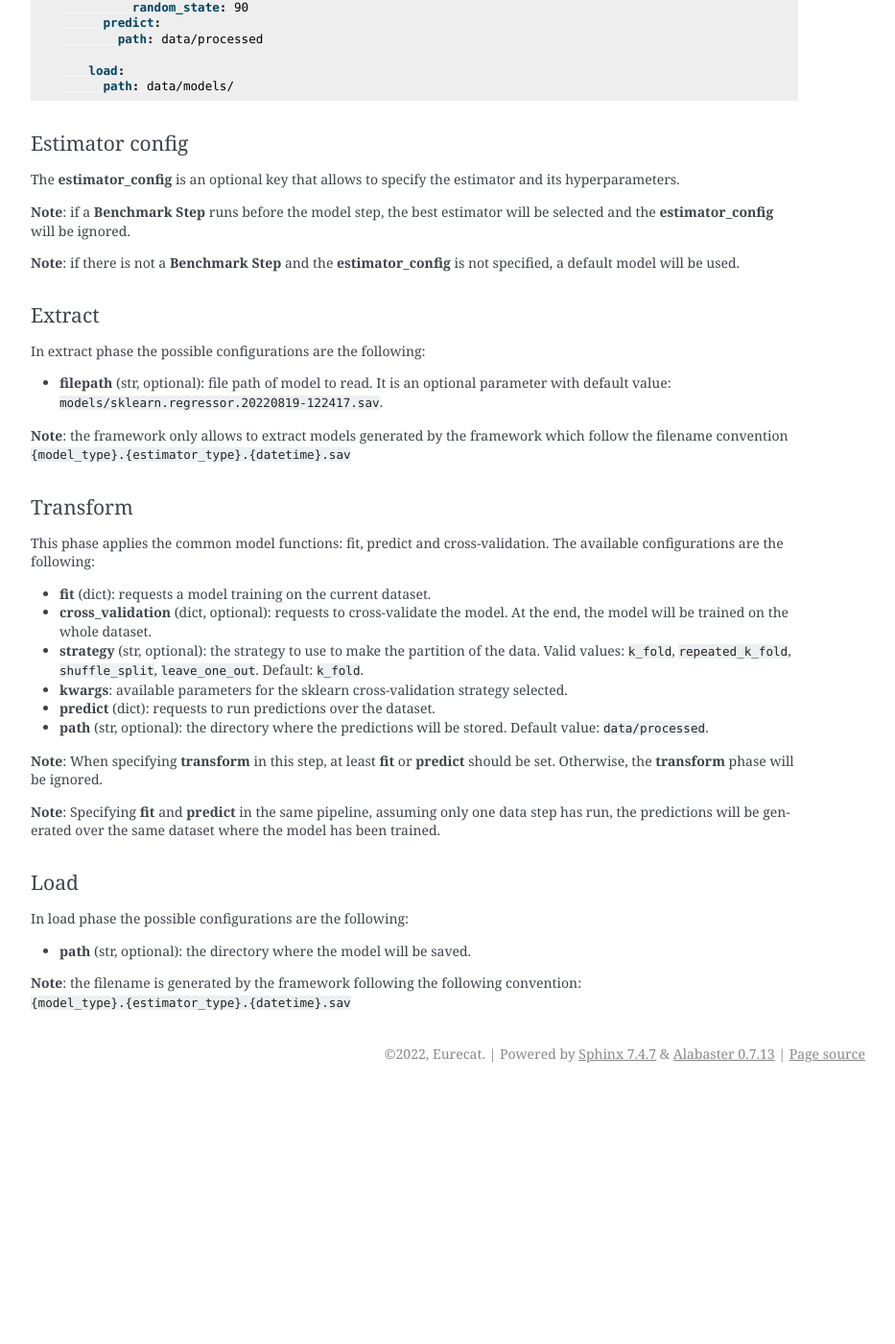
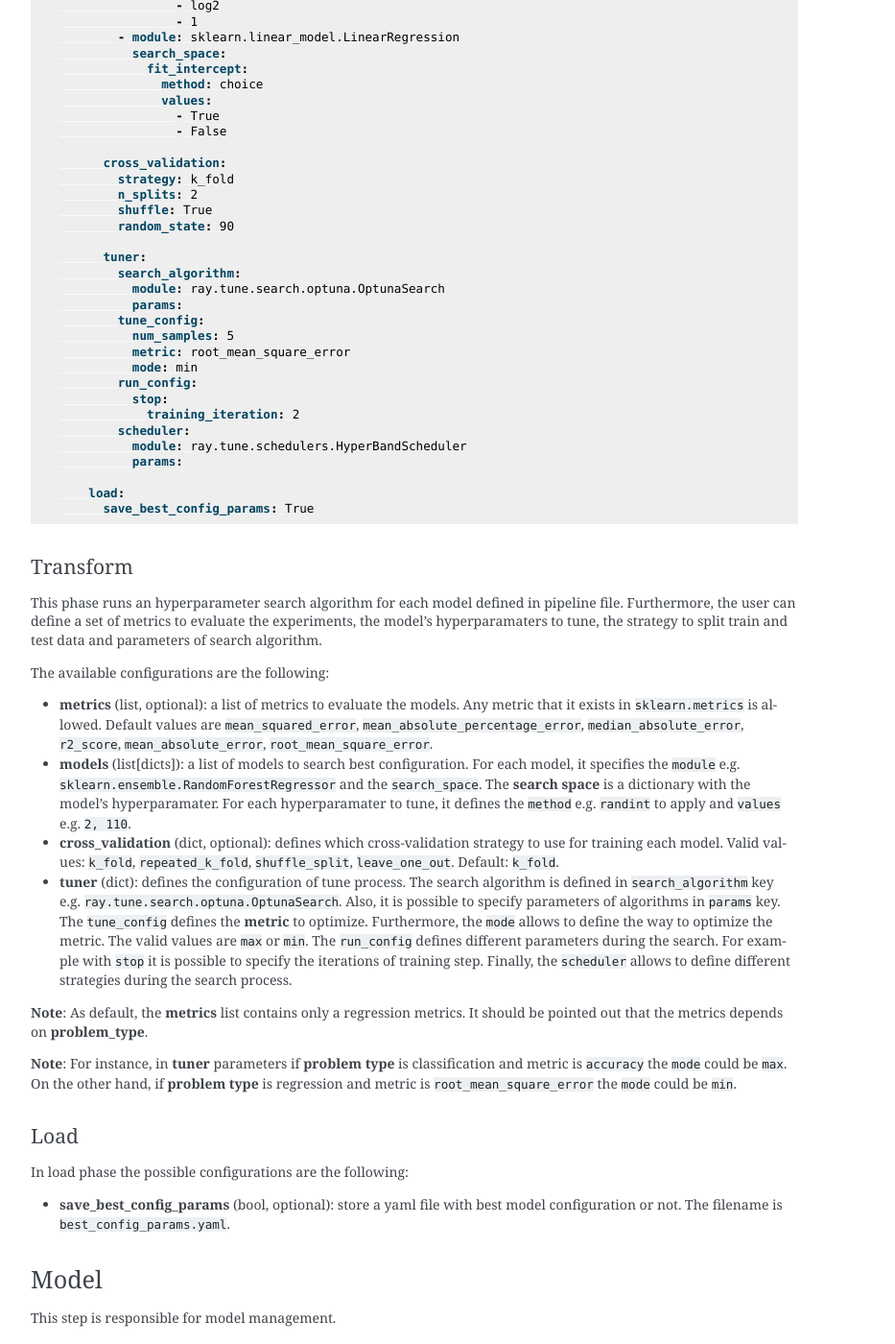
Before and after one commit to Data-Science-Eurecat/HoNCAML, a Sphinx documentation site: the page built from docs/source/configuration.rst, in a window 1280 px wide and 1400 px high, scrolled down 3738 px. Shown: the whole window at 96% size, without its empty margins (338-1271 px from the left). Built offline with Sphinx 7.4.7, drawn with Linux system fonts in a browser that asks for light colours; before the commit the page ends 4875 px from its top, so only the background shows below that; some of the changed text lies outside the part shown.

Commit message:
Create Benchmark documentation

```diff
--- a/docs/source/configuration.rst
+++ b/docs/source/configuration.rst
@@ -11,6 +11,7 @@ Conceptually, a pipeline is composed from a modular composition of steps. The
 ones available are the following:
 
 * :ref:`data-step`: Responsible for raw data management
+* :ref:`benchmark-step`: Responsible for searching the best model configuration
 * :ref:`model-step`: Responsible for model management
 
 The configuration should be done through a `YAML <https://yaml.org/spec/>`_
@@ -211,6 +212,130 @@ The following example, the framework stores the processed data in
    load:
      filepath: data/processed/dataset.csv
 
+.. _benchmark-step:
+
+Benchmark
+====
+
+This step is responsible for searching the best model configuration.
+
+It is made up for the following ETL phases:
+
+- **transform**: this phase runs an hyperparamater search algorithm for each
+  specified model. Furthermore, it gets the best model configuration.
+- **load**: it saves the best configuration into a yaml file.
+
+The following example shows all keys that can be specified in a pipeline
+file:
+
+.. code:: yaml
+
+    benchmark:
+        transform:
+          metrics:
+            - mean_squared_error
+            - mean_absolute_percentage_error
+            - median_absolute_error
+            - r2_score
+            - mean_absolute_error
+            - root_mean_square_error
+
+          models:
+            - module: sklearn.ensemble.RandomForestRegressor
+              search_space:
+                n_estimators:
+                  method: randint
+                  values: [ 2, 110 ]
+                max_features:
+                  method: choice
+                  values:
+                    - sqrt
+                    - log2
+                    - 1
+            - module: sklearn.linear_model.LinearRegression
+              search_space:
+                fit_intercept:
+                  method: choice
+                  values:
+                    - True
+                    - False
+
+          cross_validation:
+            strategy: k_fold
+            n_splits: 2
+            shuffle: True
+            random_state: 90
+
+          tuner:
+            search_algorithm:
+              module: ray.tune.search.optuna.OptunaSearch
+              params:
+            tune_config:
+              num_samples: 5
+              metric: root_mean_square_error
+              mode: min
+            run_config:
+              stop:
+                training_iteration: 2
+            scheduler:
+              module: ray.tune.schedulers.HyperBandScheduler
+              params:
+
+        load:
+          save_best_config_params: True
+
+Transform
+---------
+
+This phase runs an hyperparameter search algorithm for each model defined in
+pipeline file. Furthermore, the user can define a set of metrics to evaluate
+the experiments, the model's hyperparamaters to tune, the strategy to split
+train and test data and parameters of search algorithm.
+
+The available configurations are the following:
+
+- **metrics** (list, optional): a list of metrics to evaluate the models. Any
+  metric that it exists in ``sklearn.metrics`` is allowed. Default values are
+  ``mean_squared_error``, ``mean_absolute_percentage_error``,
+  ``median_absolute_error``, ``r2_score``, ``mean_absolute_error``,
+  ``root_mean_square_error``.
+- **models** (list[dicts]): a list of models to search best configuration.
+  For each model, it specifies the ``module``
+  e.g. ``sklearn.ensemble.RandomForestRegressor`` and the ``search_space``.
+  The **search space** is a dictionary with the model's hyperparamater.
+  For each hyperparamater to tune, it defines the ``method`` e.g. ``randint``
+  to apply and ``values`` e.g. ``2, 110``.
+- **cross_validation** (dict, optional): defines which cross-validation
+  strategy to use for training each model. Valid values: ``k_fold``,
+  ``repeated_k_fold``, ``shuffle_split``, ``leave_one_out``.
+  Default: ``k_fold``.
+- **tuner** (dict): defines the configuration of tune process.
+  The search algorithm is defined in ``search_algorithm`` key e.g.
+  ``ray.tune.search.optuna.OptunaSearch``. Also, it is possible to specify
+  parameters of algorithms in ``params`` key. The ``tune_config`` defines the
+  **metric** to optimize. Furthermore, the ``mode`` allows to define the way
+  to optimize the metric. The valid values are ``max`` or ``min``.
+  The ``run_config`` defines different parameters during the search.
+  For example with ``stop`` it is possible to specify the iterations of
+  training step. Finally, the ``scheduler`` allows to define different
+  strategies during the search process.
+
+**Note**: As default, the **metrics** list contains only a regression metrics. It
+should be pointed out that the metrics depends on **problem_type**.
+
+**Note**: For instance, in **tuner** parameters if **problem type** is
+classification and metric is ``accuracy`` the ``mode`` could be ``max``. On
+the other hand, if **problem type** is regression and metric is
+``root_mean_square_error`` the ``mode`` could be ``min``.
+
+Load
+----
+
+In load phase the possible configurations are the following:
+
+- **save_best_config_params** (bool, optional): store a yaml file with best
+  model configuration or not. The filename is ``best_config_params.yaml``.
+
 .. _model-step:
 
 Model
```
